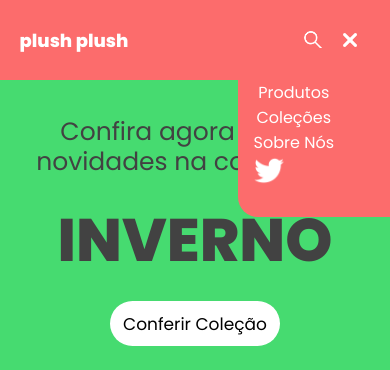
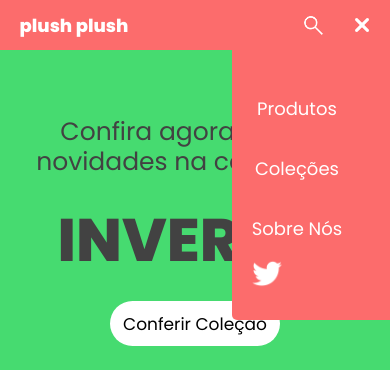
Before and after one commit to Julia-is-awake/Ursinhos-de-Pelucia, a plain HTML site: page index.html in a window 390 px wide. Both pictures are taken after a click on the button 349 px from the left and 40 px from the top of the page. Shown: the top 370 px of the page. Drawn offline with Linux system fonts and the light colour scheme; files whose address does not match are found by name.

Commit message:
ageitadinho até so fazer funcionar nos outro

```diff
--- a/estilos/estilo.css
+++ b/estilos/estilo.css
@@ -1092,6 +1092,7 @@ footer ul li:hover {
 .selecionar button{
     display:none;
     cursor:pointer;
+    width: 30px;
 }
 
 .mobile-menu {
@@ -1099,7 +1100,7 @@ footer ul li:hover {
 }
 /*Mudanças para ipad!!!!!! (e o galaxy fold aberto) */
 
-@media only screen and (max-width: 1000px) {
+@media only screen and (max-width: 1021px) {
    .logo {
        font-size: 4vw;
    }
@@ -1279,6 +1280,7 @@ footer ul li:hover {
        width: 300px;
    }
 
+
    .selecionar button{
     display: block;
     background-color: transparent;
@@ -1286,22 +1288,35 @@ footer ul li:hover {
     cursor: pointer;
     }
 
+    .mobile-menu.open{
+        padding: 1% 2% 2% 5%;
+
+    }
+
     .mobile-menu {
-        margin-top: 200px;
+        margin-top: 320px;
         position: absolute;
         background-color: #FC6C6C;
-        border-radius: 0 0 0 20px;
+        border-radius: 0 0 0 5px;
         right: 0;
         z-index: 100;
-        padding: 1em;
+        padding: 3em;
+        line-height: 58px;
+
     }
 
     .mobile-menu ul {
         display: flex;
         flex-direction: column;
         text-align: center;
+
     }
 
+
+
+    .mobile-menu a{
+        font-size: 18px;
+    }
     .open {
         display: flex;
         flex-direction: row;
@@ -1311,6 +1326,13 @@ footer ul li:hover {
     {
         display: flex;
     }
+
+    .mobile-menu ul {
+        font-size: 1.5em;
+    }
+
+
+
 }
 @media only screen and (max-width: 820px) {
 
@@ -1391,6 +1413,17 @@ footer ul li:hover {
    .valeu p{
        font-size: 0.9em;
    }
+
+   .mobile-menu{
+    margin-top: 320PX;
+   }
+
+   .mobile-menu.open{
+    padding-left: 3%;
+}
+
+
+
 }
 
 
@@ -1658,8 +1691,20 @@ footer ul li:hover {
    }
 
    .mobile-menu{
-    margin-top: 215px;
-   }
+    margin-top: 240px;
+   }
+
+   .mobile-menu.open{
+    padding-left: 5%;
+}
+
+.cabecalho {
+    height: 50px;
+}
+
+.mobile-menu{
+    margin-top: 320px;
+}
 
 }
 
@@ -1765,6 +1810,10 @@ footer ul li:hover {
 
    .valeu p{
        font-size: 0.8em;
+   }
+
+   .mobile-menu{
+    margin-top: 315px;
    }
 
 }
@@ -1780,7 +1829,3 @@ footer ul li:hover {
    border:solid #424242;
    border-right:none;
 }
-
-.menu-responsivo{
-   display: none;
-}
```
Also changed, not shown: estilos/imagens/x.png (added).
